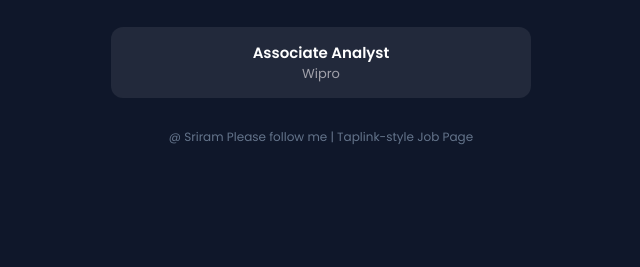
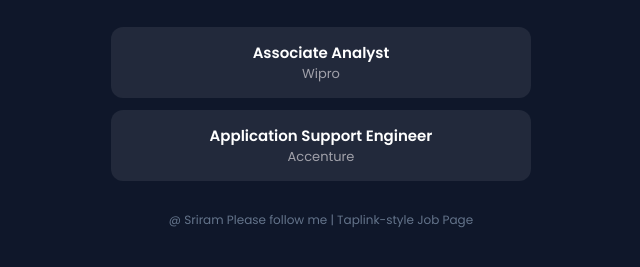
Before and after one commit to Burugusriram/index.html, a plain HTML site: page index.html in a window 1280 px wide. Shown: the part 191-458 px from the top of the page, without its empty margins (319-959 px from the left). Drawn offline with Linux system fonts and the light colour scheme.

Commit message:
Update index.html

```diff
--- a/index.html
+++ b/index.html
@@ -93,6 +93,13 @@
       <div class="job-title">Associate Analyst</div>
       <div class="job-company">Wipro</div>
     </a>
+    <a href="https://www.accenture.com/in-en/careers/jobdetails?id=ATCI-4817203-S1853038_en&title=Application+Support+Engineer&mcp_token=eyJwaWQiOjM2NjM5NDgsInNpZCI6MTQ3OTM4MjE5MywiYXgiOiI4YjhhODkwMDQ1ZjM3OGM1Y2M3MTI3MTJiNTFlZTJiNyIsInRzIjoxNzYwNzU1MTQxLCJleHAiOjE3NjMxNzQzNDF9.vOVKqN5C5a3MIPSzNd_9_t1HWd7FCdm5zA2OSsxafuA"
+   target="_blank"
+   class="job">
+  <div class="job-title">Application Support Engineer</div>
+  <div class="job-company">Accenture</div>
+</a>
+
   </div>
 
   <div class="footer">@ Sriram Please follow me | Taplink-style Job Page</div>
```
